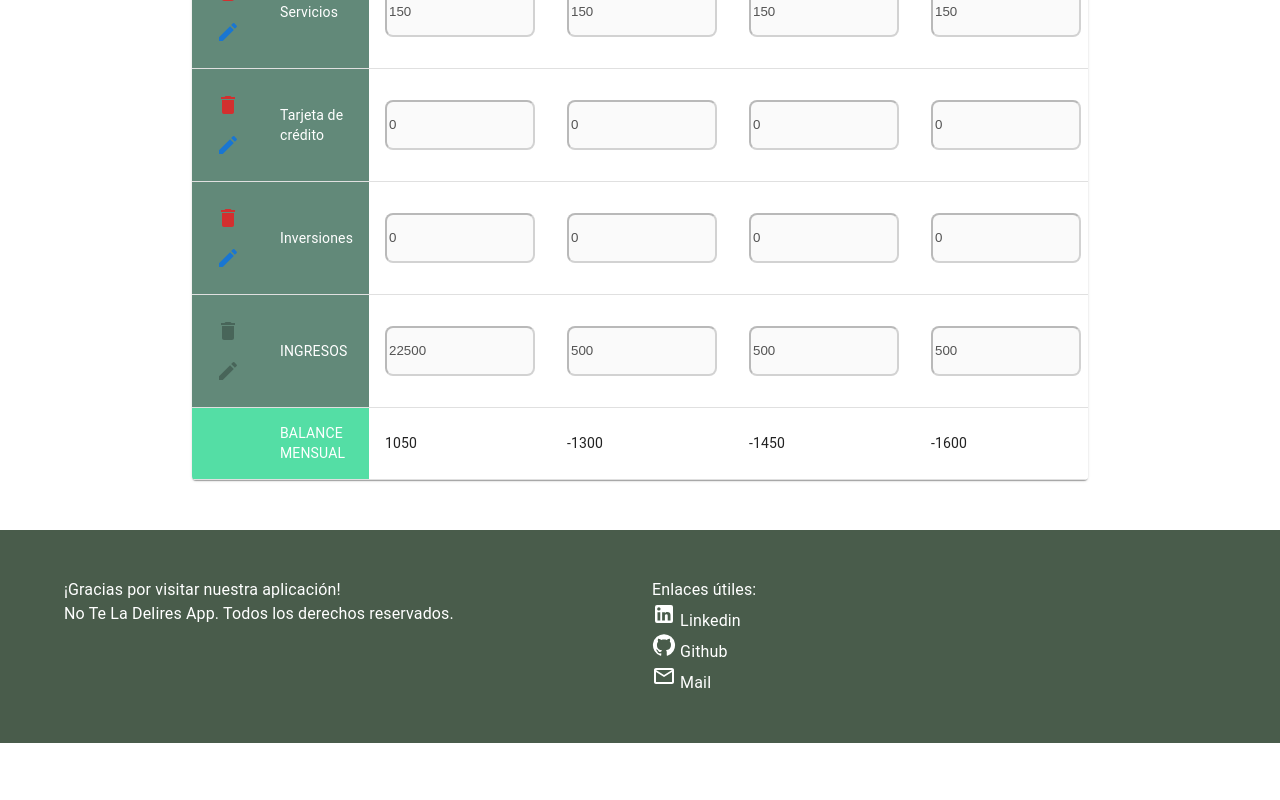
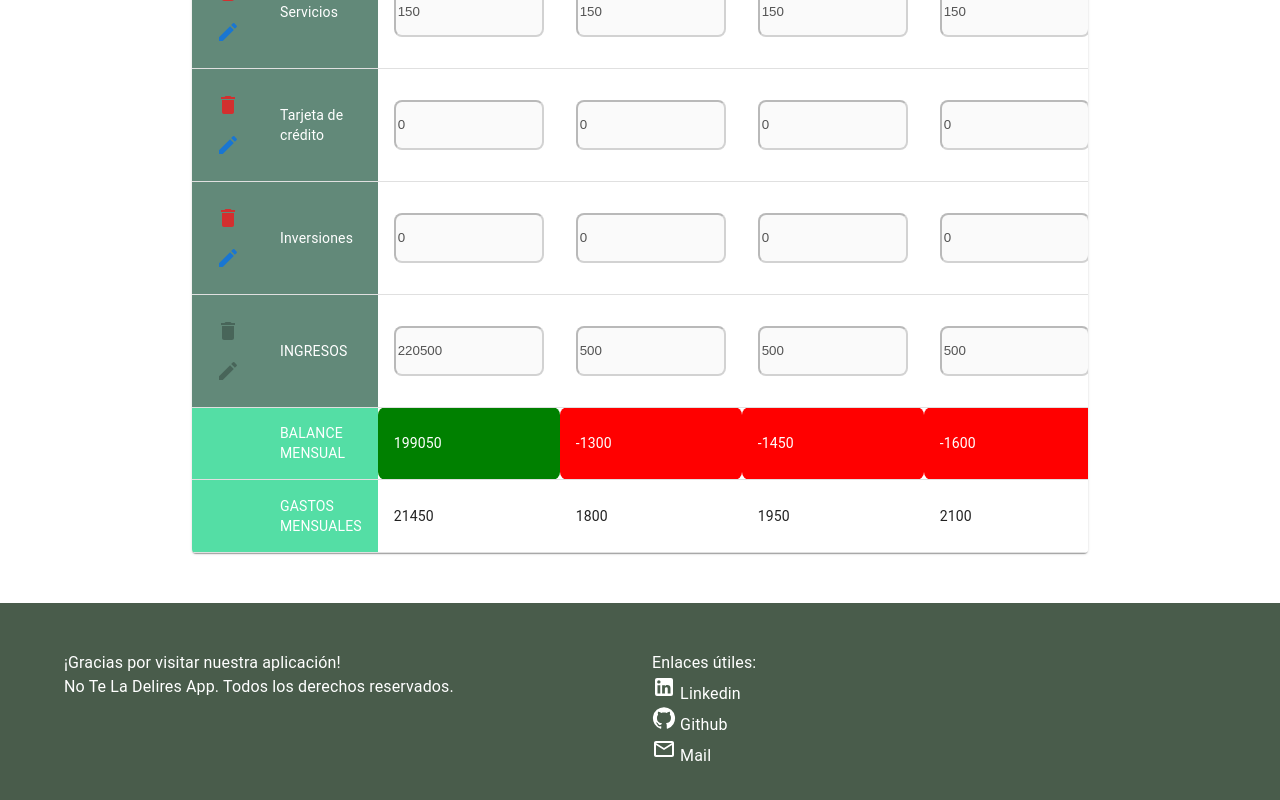
Before and after one commit to Ren991/NoTeLaDeliresApp, a React (Vite) app in the folder frontend/: page /home in a window 1280 px wide. Shown: the part 622-1422 px from the top of the page. Before the commit the page ends 1365 px from the top, so only its background shows below. Built offline with nearby package versions, Linux system fonts and the light colour scheme.

Commit message:
add formater en balance mensual

```diff
--- a/frontend/src/components/TablaBalance/AnualChartsBalance.jsx
+++ b/frontend/src/components/TablaBalance/AnualChartsBalance.jsx
@@ -3,7 +3,8 @@ import { BarChart } from '@mui/x-charts/BarChart';
 import { LineChart } from '@mui/x-charts/LineChart';
 
 const AnualChartsBalance = ({ data , ingresosMensuales}) => {
-
+   console.log(data);
+   console.log(ingresosMensuales);
 
     if (!data || data.length === 0) {
         return <div>No hay datos disponibles para mostrar</div>;
--- a/frontend/src/components/TablaBalance/TablaBalance.jsx
+++ b/frontend/src/components/TablaBalance/TablaBalance.jsx
@@ -12,6 +12,7 @@ const TablaBalance = () => {
   const [ingresos, setIngresos] = useState([]);
   const [balanceMensual, setBalanceMensual] = useState([]);
   const [ingresosMensuales, setIngresosMensuales] = useState([]);
+  const [gastosMensuales, setGastosMensuales] = useState([]);
   const [isModalOpen, setIsModalOpen] = useState(false);
   const [editableValues, setEditableValues] = useState([]);
   const [editingMonth, setEditingMonth] = useState(null);
@@ -51,7 +52,6 @@ const TablaBalance = () => {
               (expense) => expense.month === ingreso.month
             );
             totalGastos += expense ? expense.amount : 0;
-
           }
         }
         balance.push({
@@ -61,10 +61,11 @@ const TablaBalance = () => {
         gastosMensuales.push(totalGastos)
       }
       setBalanceMensual(balance);
-      setIngresosMensuales(gastosMensuales);
+      setGastosMensuales(gastosMensuales);
       console.log(balance);
     }
   }, [data, ingresos]);
+
 
 
   const handleEditCategory = (index) => {
@@ -98,12 +99,39 @@ const TablaBalance = () => {
       setEditingMonth(index);
     }
   };
+  const handleExpenseChange = (categoryIndex, monthIndex, newValue) => {
 
-  const handleExpenseChange = (categoryIndex, monthIndex, newValue) => {
     const newData = [...data];
     const parsedValue = parseFloat(newValue);
     newData[categoryIndex].expenses[monthIndex].amount = isNaN(parsedValue) ? 0 : parsedValue;
     setData(newData);
+
+
+  console.log("Ingresos después de la actualización:", gastosMensuales);
+
+    recalculateMonthlyBalance(newData);
+  };
+
+  const recalculateMonthlyBalance = (newData) => {
+    const newBalance = [];
+    const newGastosMensuales = [];
+    for (const month of months) {
+      let totalIngresos = 0;
+      let totalGastos = 0;
+      for (const item of newData) {
+        const expense = item.expenses.find(expense => expense.month === month);
+        if (item.category === "INGRESOS") {
+          totalIngresos += expense ? expense.amount :
+          totalIngresos += expense ? expense.amount : 0;
+        } else {
+          totalGastos += expense ? expense.amount : 0;
+        }
+      }
+      newBalance.push({ month, amount: totalIngresos - totalGastos });
+      newGastosMensuales.push(totalGastos);
+    }
+    setBalanceMensual(newBalance);
+    setGastosMensuales(newGastosMensuales);
   };
 
   const handleAddCategory = () => {
@@ -111,7 +139,10 @@ const TablaBalance = () => {
     const newCategory = prompt("Ingrese el nombre de la nueva categoría");
     if (newCategory !== null) {
       const newCategoryExpenses = months.map(month => ({ month, amount: 0 }));
-      newData.splice(1, 0, { category: newCategory, expenses: newCategoryExpenses });
+      // Encuentra el índice de la categoría INGRESOS
+      const ingresosIndex = newData.findIndex(item => item.category === "INGRESOS");
+      // Inserta la nueva categoría justo antes de INGRESOS
+      newData.splice(ingresosIndex, 0, { category: newCategory, expenses: newCategoryExpenses });
       setData(newData);
     }
   };
@@ -193,15 +224,6 @@ const TablaBalance = () => {
               </TableRow>
             ))}
             <TableRow>
-              {/*<TableCell
-                style={{ background: "#54DEA5", color: "white" }}
-              ></TableCell>
-               <TableCell style={{ background: "#54DEA5", color: "white" }}>
-                INGRESOS
-              </TableCell>
-              {ingresos.map((income, index) => (
-                <TableCell key={index}>{income.amount}</TableCell>
-              ))} */}
             </TableRow>
             <TableRow>
               <TableCell
@@ -211,7 +233,18 @@ const TablaBalance = () => {
                 BALANCE MENSUAL
               </TableCell>
               {balanceMensual.map((balance, index) => (
-                <TableCell key={index}>{balance.amount}</TableCell>
+                <TableCell key={index} style={{ borderRadius:"0.5rem",color:"white",backgroundColor: balance.amount < 0 ? 'red' : 'green' }}>{balance.amount}</TableCell>
+              ))}
+            </TableRow>
+            <TableRow>
+              <TableCell
+                style={{ background: "#54DEA5", color: "white" }}
+              ></TableCell>
+              <TableCell style={{ background: "#54DEA5", color: "white" }}>
+                GASTOS MENSUALES
+              </TableCell>
+              {gastosMensuales.map((gasto, index) => (
+                <TableCell key={index}>{gasto}</TableCell>
               ))}
             </TableRow>
           </TableBody>
--- a/frontend/src/components/TablaBalance/data.json
+++ b/frontend/src/components/TablaBalance/data.json
@@ -105,7 +105,7 @@
       {
         "category": "INGRESOS",
         "expenses": [
-          { "month": "January", "amount": 22500 },
+          { "month": "January", "amount": 220500 },
           { "month": "February", "amount": 500 },
           { "month": "March", "amount": 500 },
           { "month": "April", "amount": 500 },
```
